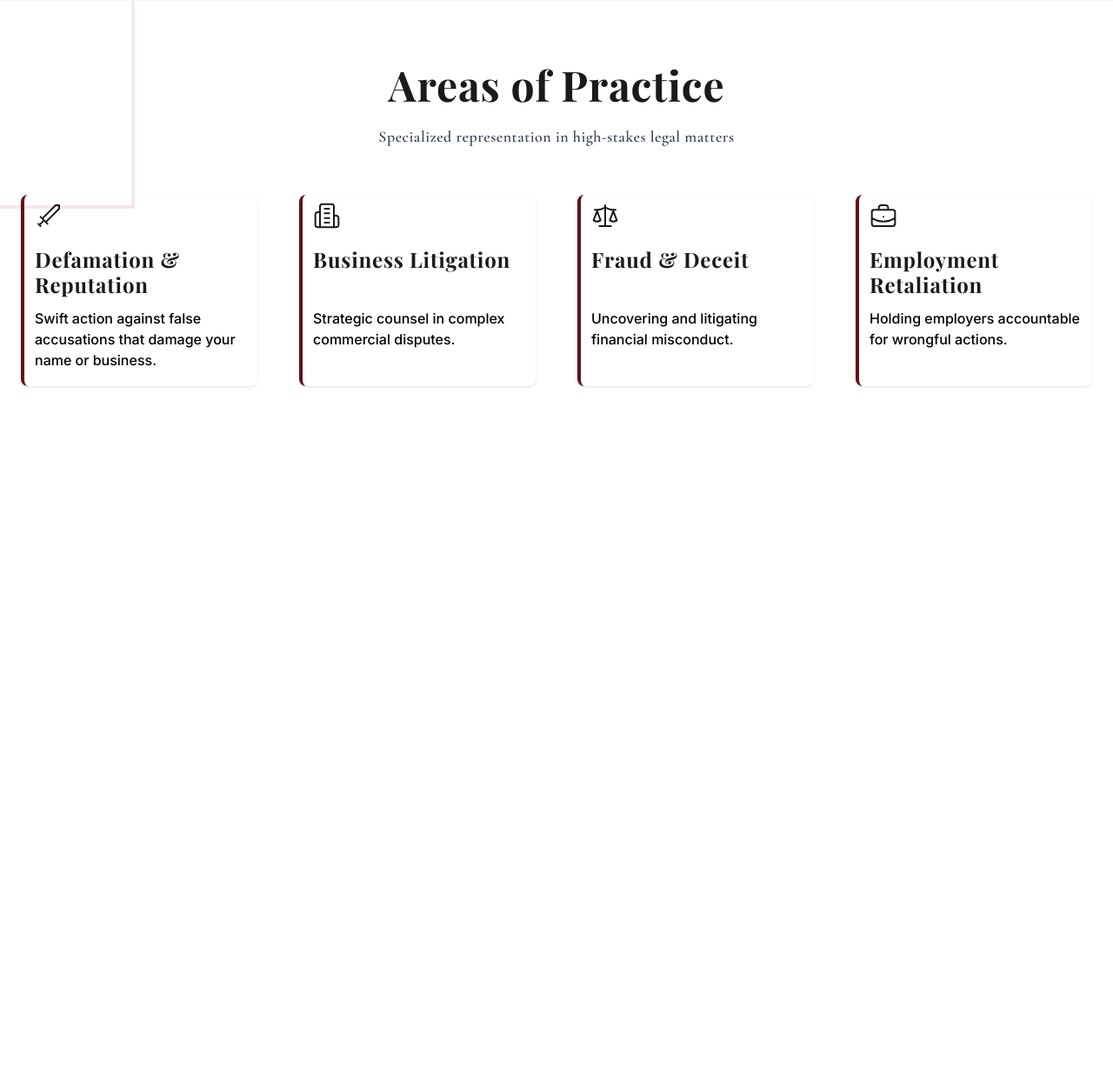
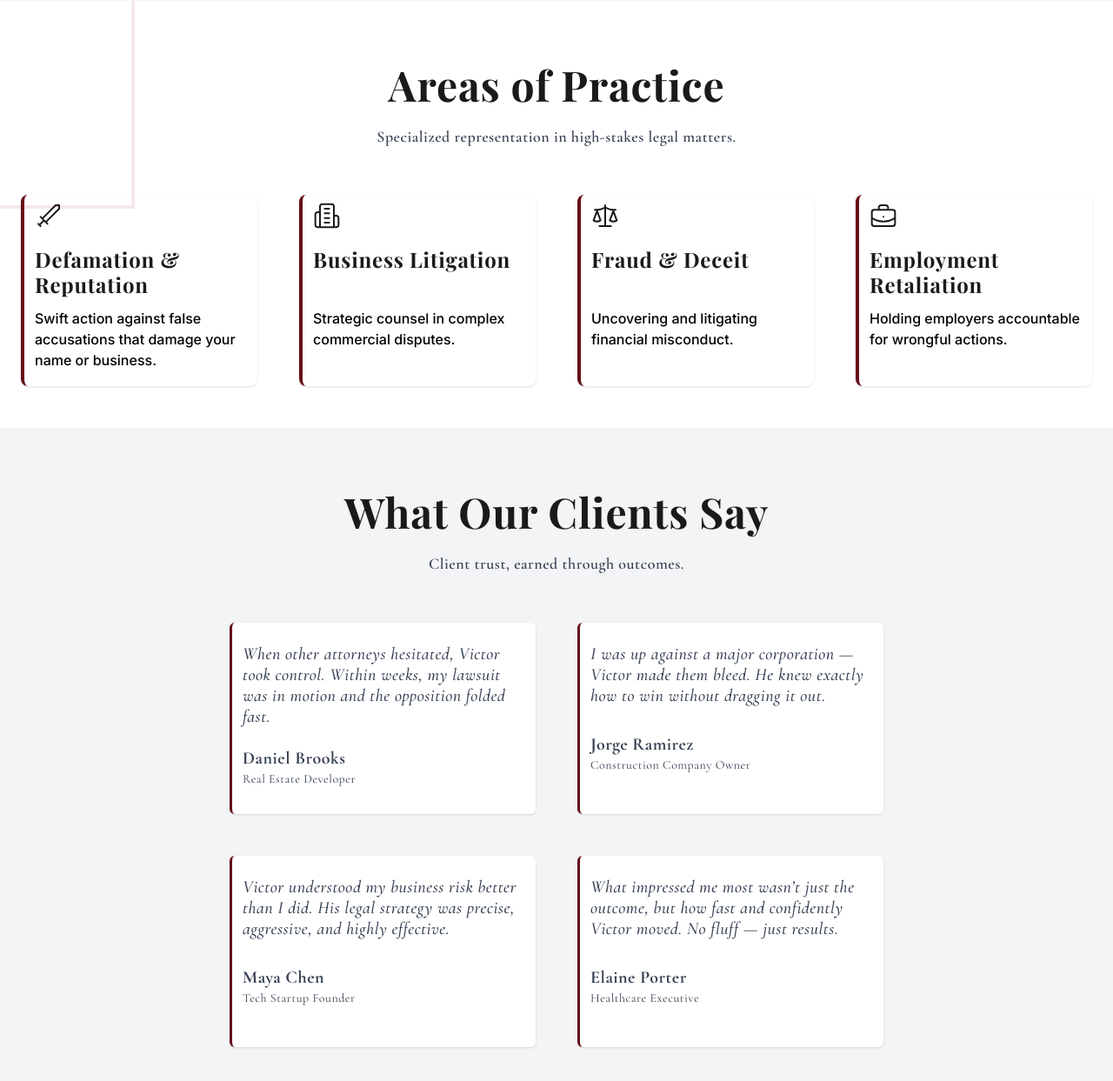
Before and after one commit to cascade-coding/lawfare, a website built with Vite: page index.html in a window 1280 px wide. Shown: the part 1101-2344 px from the top of the page at 87% size. Before the commit the page ends 1593 px from the top, so only its background shows below. Built offline with nearby package versions, Linux system fonts and the light colour scheme; a web font is replaced by a local one.

Commit message:
chore: finish client response section

```diff
--- a/index.html
+++ b/index.html
@@ -255,7 +255,7 @@
           <p
             class="font-secondary font-semibold leading-[120%] tracking-[0.5px] text-[18px] text-gray-700 px-14 text-center"
           >
-            Specialized representation in high-stakes legal matters
+            Specialized representation in high-stakes legal matters.
           </p>
         </div>
 
@@ -296,6 +296,67 @@
     </section>
     <!-- End: Practice Area -->
 
+    <!-- Start: Client Responses -->
+    <section class="py-8 sm:py-12 bg-gray-100 relative overflow-hidden">
+      <div class="">
+        <div
+          class="flex flex-col items-center justify-center gap-4 sm:gap-5 pt-5"
+        >
+          <h3
+            class="font-primary font-bold leading-[120%] tracking-[0.8px] text-[22px] sm:text-[28px] md:text-[48px] text-primary text-center"
+          >
+            What Our Clients Say
+          </h3>
+
+          <p
+            class="font-secondary font-semibold leading-[120%] tracking-[0.5px] text-[18px] text-gray-700 px-14 text-center"
+          >
+            Client trust, earned through outcomes.
+          </p>
+        </div>
+
+        <div
+          x-data="{
+            response_cards: [
+              { id: '001', quote: 'When other attorneys hesitated, Victor took control. Within weeks, my lawsuit was in motion and the opposition folded fast.', name: 'Daniel Brooks', position: 'Real Estate Developer' },
+              { id: '002', quote: 'I was up against a major corporation — Victor made them bleed. He knew exactly how to win without dragging it out.', name: 'Jorge Ramirez', position: 'Construction Company Owner' },
+              { id: '003', quote: 'Victor understood my business risk better than I did. His legal strategy was precise, aggressive, and highly effective.', name: 'Maya Chen', position: 'Tech Startup Founder' },
+              { id: '004', quote: 'What impressed me most wasn’t just the outcome, but how fast and confidently Victor moved. No fluff — just results.', name: 'Elaine Porter', position: 'Healthcare Executive' },
+            ]
+          }"
+          class="max-w-[800px] mx-auto pt-8 md:pt-14 px-4 sm:px-6 grid grid-cols-1 md:grid-cols-2 gap-7 xl:gap-12 place-items-center items-stretch"
+        >
+          <template x-for="card in response_cards" :key="card.id">
+            <div
+              class="bg-white w-full sm:w-[400px] md:w-full shadow-sm hover:shadow-md border-l-3 border-accent-dark-2 rounded-md flex flex-col gap-y-5 px-3 py-2 lg:max-w-[400px] md:min-h-[220px]"
+            >
+              <div class="flex flex-col gap-y-5 md:gap-y-6 pt-4">
+                <div class="md:min-h-[80px]">
+                  <p
+                    class="font-secondary font-medium italic text-[20px] text-gray-700 tracking-[0.5px] leading-[120%]"
+                    x-text="card.quote"
+                  ></p>
+                </div>
+
+                <div class="flex flex-col gap-1">
+                  <p
+                    class="font-secondary font-bold text-[20px] text-gray-700 tracking-[0.5px] leading-[120%]"
+                    x-text="card.name"
+                  ></p>
+
+                  <p
+                    class="font-secondary font-normal text-[14px] text-gray-700 tracking-[0.5px] leading-[120%]"
+                    x-text="card.position"
+                  ></p>
+                </div>
+              </div>
+            </div>
+          </template>
+        </div>
+      </div>
+    </section>
+    <!-- End: Client Responses -->
+
     <script type="module" src="/src/main.ts"></script>
   </body>
 </html>
```
